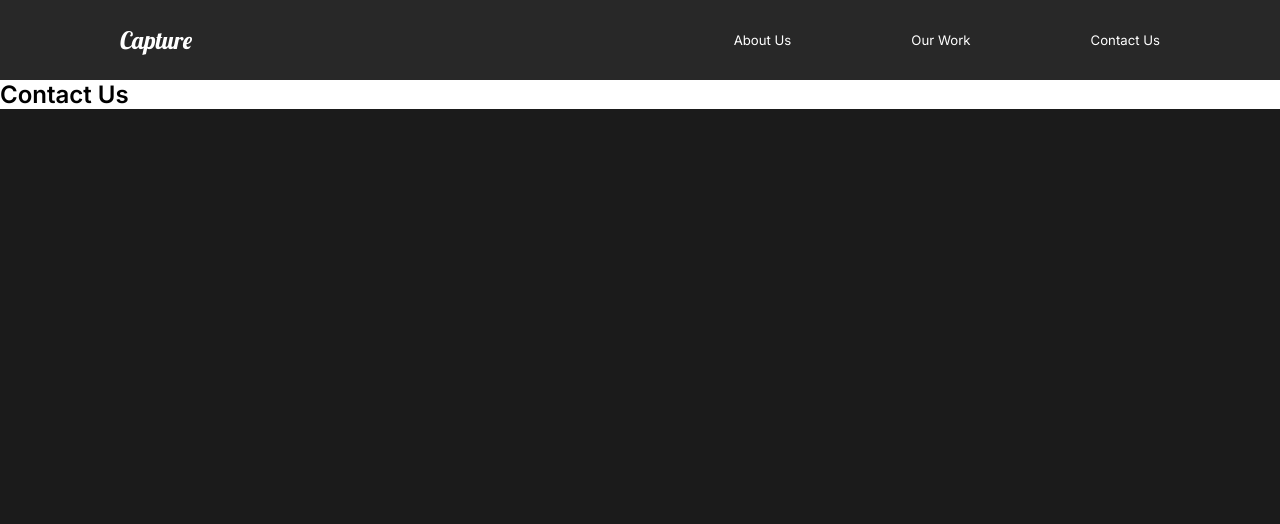
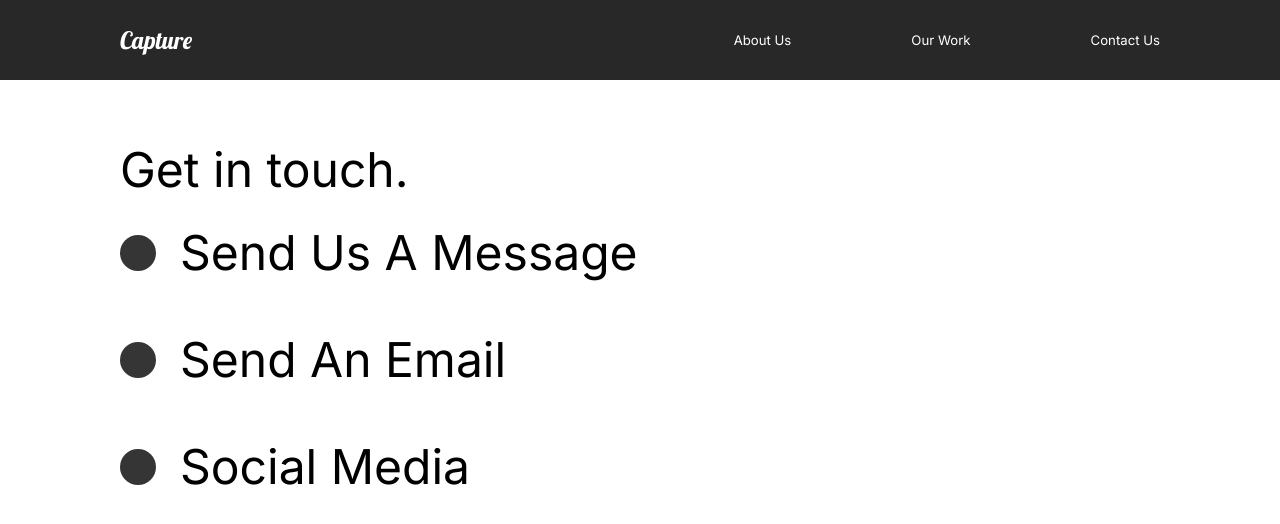
Before and after one commit to Camoson343/capture, a React (Create React App) app: page /contact in a window 1280 px wide. Shown: the top 524 px of the page. Built offline with nearby package versions, Linux system fonts and the light colour scheme.

Commit message:
add animations for contact page

```diff
--- a/src/components/ServicesSection.js
+++ b/src/components/ServicesSection.js
@@ -6,7 +6,6 @@
 import teamwork from "../img/teamwork.svg";
 import home2 from "../img/home2.png";
 import {Layout, Description, Image} from '../styles';
-import {fade} from '../animation';
 import styled from 'styled-components';
 import { scrollReveal } from "../animation";
 import { useScroll } from "./useScroll";
--- a/src/pages/ContactUs.js
+++ b/src/pages/ContactUs.js
@@ -1,20 +1,75 @@
 import React from 'react';
 //animations
 import {motion} from 'framer-motion';
-import {pageAnimation} from '../animation';
+import {pageAnimation, titleAnim} from '../animation';
+import styled from 'styled-components';
 
 const ContactUs = () => {
     return(
-        <motion.div
+        <ContactStyle
         variants={pageAnimation}
         initial="hidden"
         animate="show"
         exit="exit"
         style={ { background: "#fff" } }>
-            <h1>Contact Us</h1>
-        </motion.div>
+            <Title>
+                <Hide>
+                    <motion.h2 variants={titleAnim}>Get in touch.</motion.h2>
+                </Hide>
+                <div>
+                    <Hide>
+                        <Social variants={titleAnim}>
+                            <Circle/>
+                            <h2>Send Us A Message</h2>
+                        </Social>
+                    </Hide>
+                    <Hide>
+                        <Social variants={titleAnim}>
+                            <Circle/>
+                            <h2>Send An Email</h2>
+                        </Social>
+                    </Hide>
+                    <Hide>
+                        <Social variants={titleAnim}>
+                            <Circle/>
+                            <h2>Social Media</h2>
+                        </Social>
+                    </Hide>
+                </div>
+            </Title>
+        </ContactStyle>
     )
 
 }
 
+const ContactStyle = styled(motion.div)`
+    padding: 5rem 10rem;
+    color: #353535;
+    min-height: 90vh;
+`;
+
+const Title = styled.div`
+    margin-bottom: 4rem;
+    color: black;
+`;
+
+const Hide = styled.div`
+    overflow: hidden;
+`;
+
+const Circle = styled.div`
+    border-radius: 50%;
+    width: 3rem;
+    height: 3rem;
+    background: #353535;
+`;
+
+const Social = styled(motion.div)`
+    display: flex;
+    align-items: center;
+    h2{
+        margin: 2rem;
+    }
+`;
+
 export default ContactUs;
```
